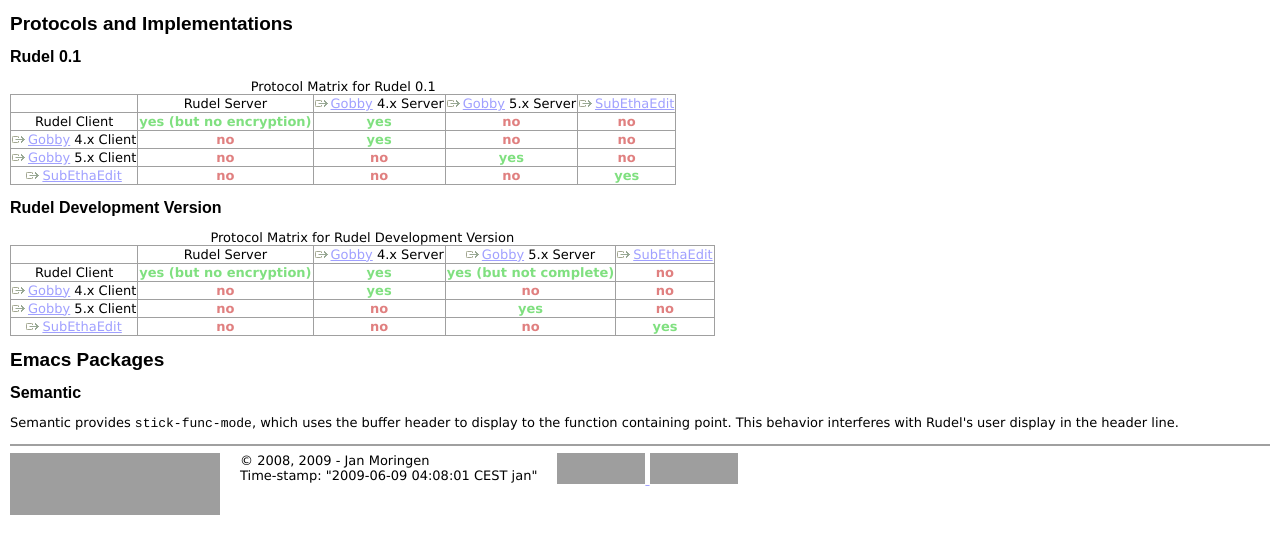
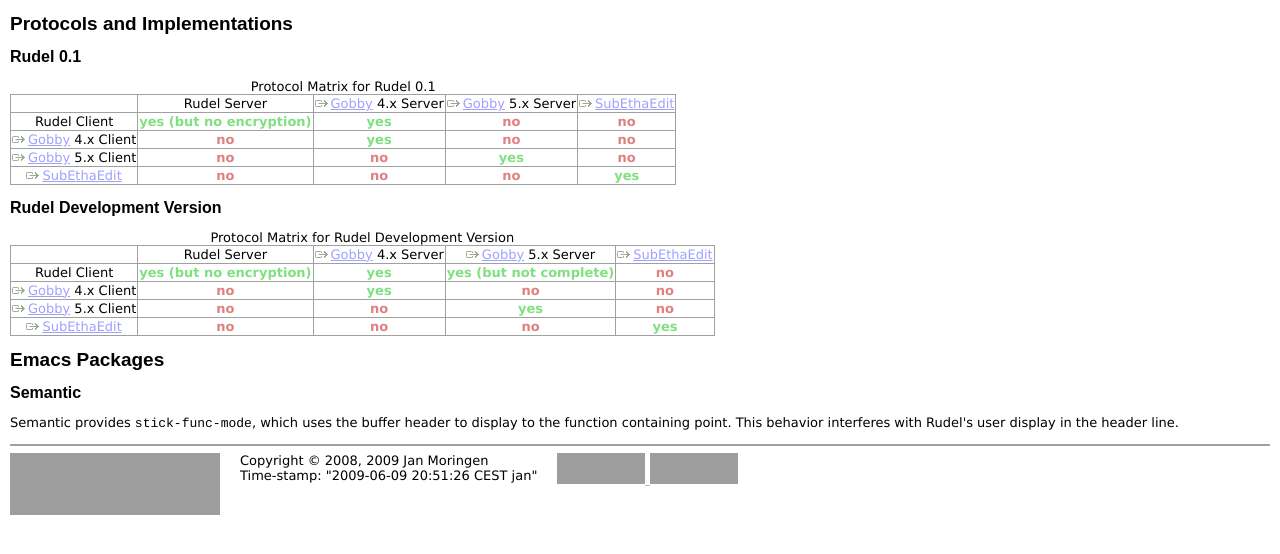
Before and after one commit to svn2github/rudel-code, a plain HTML site: page www/compatibility.html in a window 1280 px wide. Drawn offline with Linux system fonts and the light colour scheme; grey boxes are pictures that could not be loaded.

Commit message:
* compatibility.html (section footer): fixed copyright
git-svn-id: https://svn.code.sf.net/p/rudel/code@21 694b31df-dcbb-44e8-af88-74c7ea918228

```diff
--- a/www/compatibility.html
+++ b/www/compatibility.html
@@ -145,8 +145,8 @@
 	    alt="SourceForge.net Logo" />
       </a>
       <div style="float: left; padding-right: 20px;">
-	&copy; 2008, 2009 - Jan Moringen<br/>
-	Time-stamp: "2009-06-09 04:08:01 CEST jan"
+	Copyright &copy; 2008, 2009 Jan Moringen<br/>
+	Time-stamp: "2009-06-09 20:51:26 CEST jan"
       </div>
       <a href="http://validator.w3.org/check?uri=referer">
 	<img style=" width: 88px; height: 31px; border: 0px;"
```
